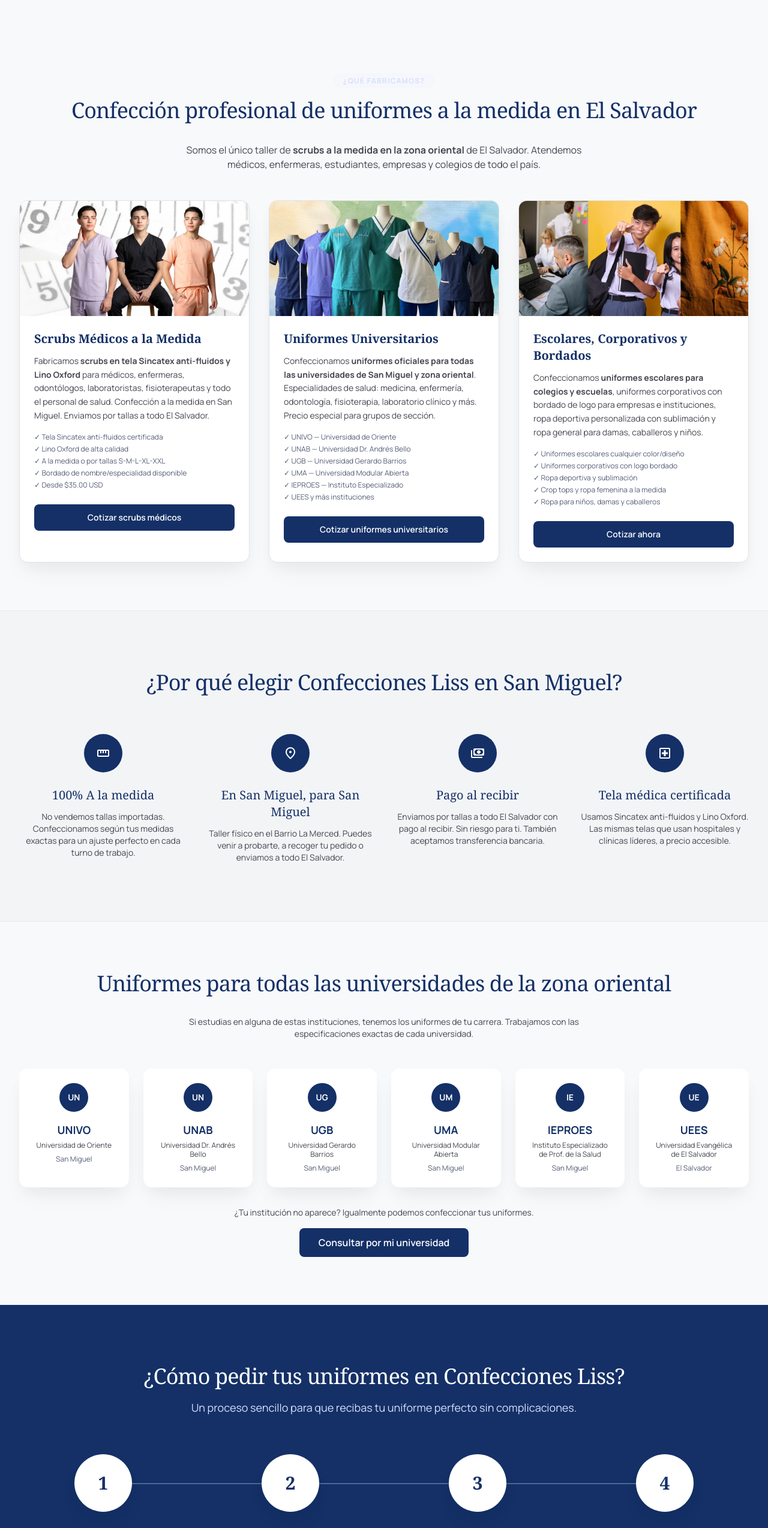
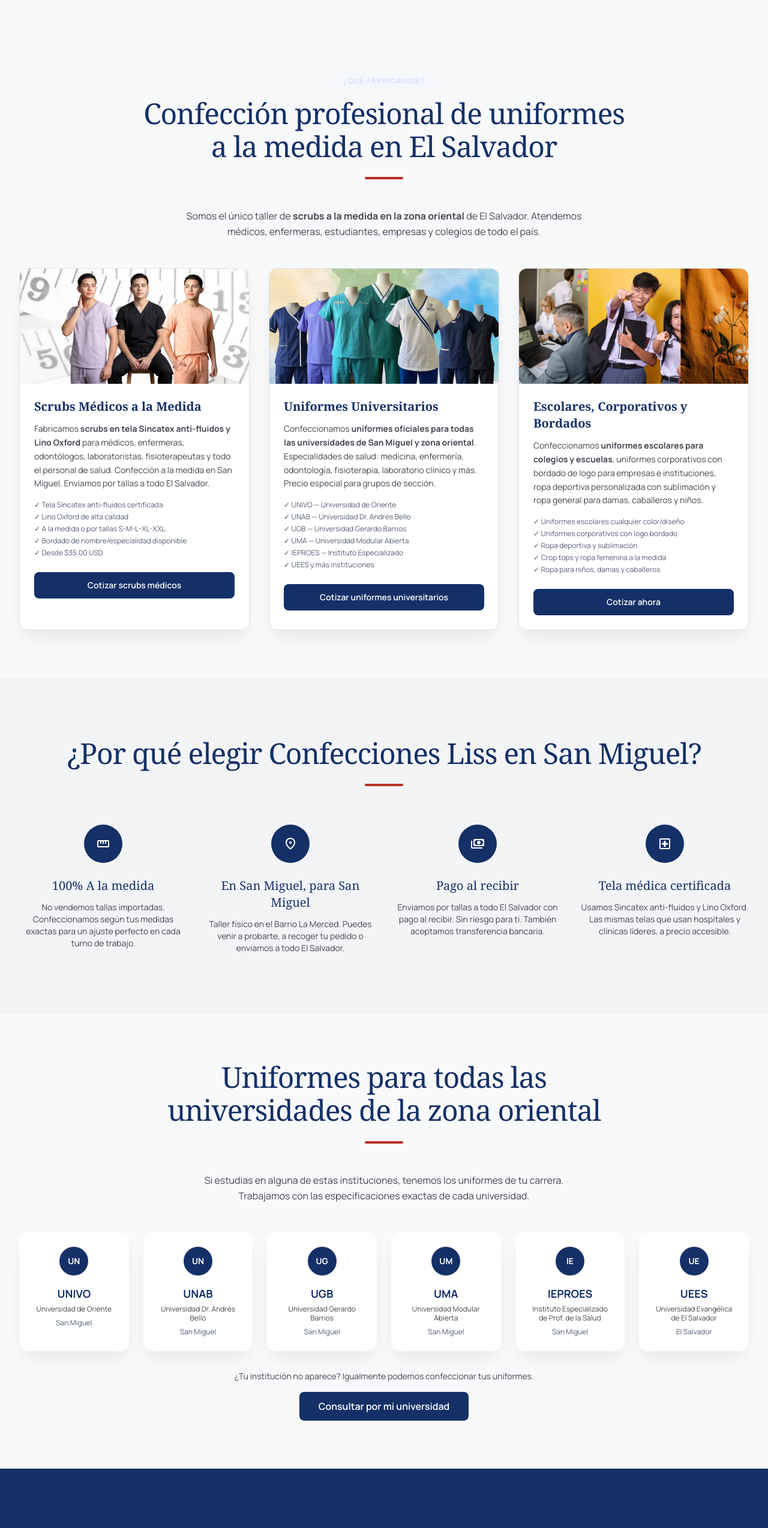
Before and after one commit to carlosm-lab/confeccionesliss, a Next.js app: page / in a window 1280 px wide. Shown: the part 2380-4928 px from the top of the page at 60% size. Built offline with nearby package versions, Linux system fonts and the light colour scheme.

Commit message:
style: restructure mobile headers to left-aligned with decorative accents

```diff
--- a/src/app/(public)/page.tsx
+++ b/src/app/(public)/page.tsx
@@ -229,9 +229,12 @@ export default function HomePage() {
       {/* ═══ ¿POR QUÉ ELEGIRNOS? (updated content) ═══ */}
       <section className="bg-surface-container-low border-surface-variant/50 border-t border-b px-8 py-24">
         <div className="mx-auto max-w-screen-xl">
-          <h2 className="text-primary mb-12 text-center font-serif text-[28px] leading-tight tracking-tight text-balance md:mb-16 md:text-3xl lg:text-4xl">
+          <div className="mb-12 flex flex-col items-start md:mb-16 md:items-center">
+            <h2 className="text-primary text-left font-serif text-3xl leading-[1.15] tracking-tight text-balance md:text-center md:text-4xl lg:text-5xl">
               ¿Por qué elegir Confecciones Liss en San Miguel?
             </h2>
+            <div className="bg-tertiary mt-6 h-1 w-16 rounded-full"></div>
+          </div>
           <div className="grid grid-cols-1 gap-12 md:grid-cols-2 lg:grid-cols-4 lg:gap-8">
             {whyItems.map((w) => (
               <div
@@ -261,11 +264,12 @@ export default function HomePage() {
       {/* ═══ PROCESO DE PEDIDO (updated content) ═══ */}
       <section className="bg-primary px-8 py-24 text-white">
         <div className="mx-auto max-w-screen-2xl">
-          <div className="mb-12 text-center md:mb-16">
-            <h2 className="mb-4 font-serif text-[28px] leading-tight tracking-tight text-balance md:text-4xl">
+          <div className="mb-12 flex flex-col items-start md:mb-16 md:items-center">
+            <h2 className="mb-4 text-left font-serif text-3xl leading-[1.15] tracking-tight text-balance md:text-center md:text-4xl lg:text-5xl">
               ¿Cómo pedir tus uniformes en Confecciones Liss?
             </h2>
-            <p className="text-primary-container mx-auto max-w-2xl text-lg">
+            <div className="bg-primary-container mt-2 mb-6 h-1 w-16 rounded-full"></div>
+            <p className="text-primary-container max-w-2xl text-left text-base leading-relaxed md:mx-auto md:text-center md:text-lg">
               Un proceso sencillo para que recibas tu uniforme perfecto sin
               complicaciones.
             </p>
@@ -297,12 +301,15 @@ export default function HomePage() {
         className="bg-[#f4f5f7] px-8 py-24"
       >
         <div className="mx-auto max-w-screen-2xl">
+          <div className="mb-12 flex flex-col items-start md:mb-16 md:items-center">
             <h2
               id="testimonios-heading"
-            className="text-primary mb-12 text-center font-serif text-[28px] leading-tight tracking-tight text-balance md:mb-16 md:text-3xl lg:text-4xl"
+              className="text-primary text-left font-serif text-3xl leading-[1.15] tracking-tight text-balance md:text-center md:text-4xl lg:text-5xl"
             >
               Lo que dicen nuestros clientes en San Miguel y todo El Salvador
             </h2>
+            <div className="bg-tertiary mt-6 h-1 w-16 rounded-full"></div>
+          </div>
           <div className="grid grid-cols-1 gap-8 md:grid-cols-3">
             {testimonials.map((t) => (
               <article
--- a/src/components/seo/ServiciosPrincipales.tsx
+++ b/src/components/seo/ServiciosPrincipales.tsx
@@ -8,18 +8,21 @@ export function ServiciosPrincipales() {
       className="bg-surface px-8 py-20"
     >
       <div className="mx-auto max-w-screen-2xl">
-        <div className="mb-4 text-center">
+        <div className="mb-12 flex flex-col items-start md:items-center">
+          <div className="mb-4">
             <span className="bg-primary-container/10 text-primary-container rounded-full px-4 py-1 text-xs font-bold tracking-widest uppercase">
               ¿Qué fabricamos?
             </span>
           </div>
           <h2
             id="servicios-heading"
-          className="text-primary mb-6 text-center font-serif text-[28px] leading-tight tracking-tight text-balance md:mb-8 md:text-3xl lg:text-4xl"
+            className="text-primary text-left font-serif text-3xl leading-[1.15] tracking-tight text-balance md:text-center md:text-4xl lg:text-5xl"
           >
             Confección profesional de uniformes a la medida en El Salvador
           </h2>
-        <p className="text-on-surface-variant mx-auto mb-12 max-w-2xl text-center">
+          <div className="bg-tertiary mt-6 h-1 w-16 rounded-full"></div>
+        </div>
+        <p className="text-on-surface-variant mb-12 max-w-2xl text-left text-base leading-relaxed md:mx-auto md:text-center">
           Somos el único taller de{" "}
           <strong>scrubs a la medida en la zona oriental</strong> de El
           Salvador. Atendemos médicos, enfermeras, estudiantes, empresas y
--- a/src/components/seo/UniversidadesCoverage.tsx
+++ b/src/components/seo/UniversidadesCoverage.tsx
@@ -7,13 +7,16 @@ export function UniversidadesCoverage() {
       className="bg-surface px-8 py-20"
     >
       <div className="mx-auto max-w-screen-xl">
-        <h2
-          id="universidades-heading"
-          className="text-primary mb-6 text-center font-serif text-[28px] leading-tight tracking-tight text-balance md:mb-8 md:text-3xl lg:text-4xl"
-        >
-          Uniformes para todas las universidades de la zona oriental
-        </h2>
-        <p className="text-on-surface-variant mx-auto mb-12 max-w-2xl text-center text-sm">
+        <div className="mb-10 flex flex-col items-start md:mb-12 md:items-center">
+          <h2
+            id="universidades-heading"
+            className="text-primary text-left font-serif text-3xl leading-[1.15] tracking-tight text-balance md:text-center md:text-4xl lg:text-5xl"
+          >
+            Uniformes para todas las universidades de la zona oriental
+          </h2>
+          <div className="bg-tertiary mt-6 h-1 w-16 rounded-full"></div>
+        </div>
+        <p className="text-on-surface-variant mb-12 max-w-2xl text-left text-base leading-relaxed md:mx-auto md:text-center">
           Si estudias en alguna de estas instituciones, tenemos los uniformes de
           tu carrera. Trabajamos con las especificaciones exactas de cada
           universidad.
```
Lines whose indentation alone changed are shown as unchanged.
